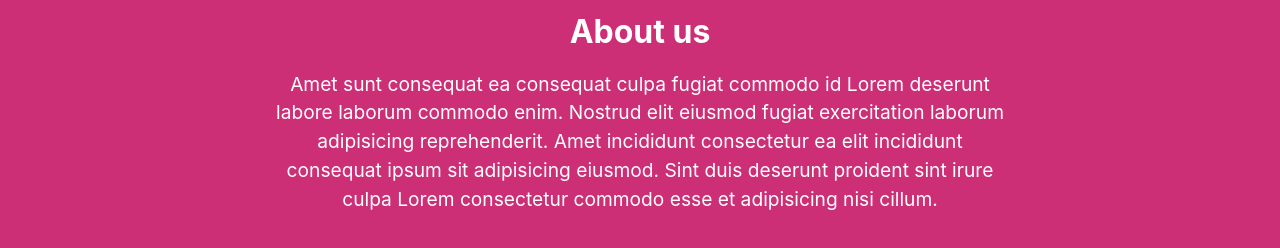
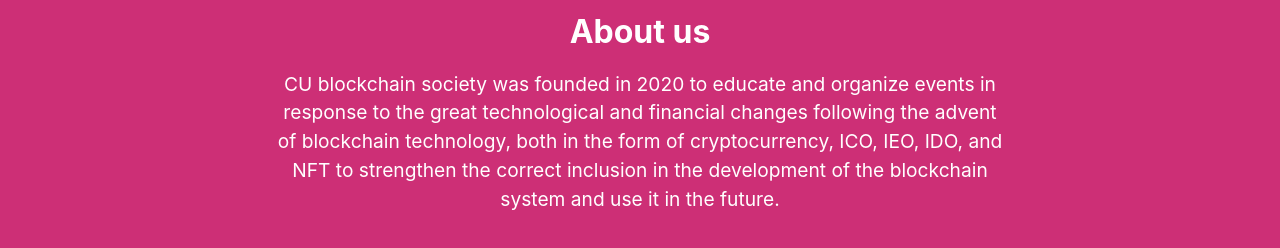
Before and after one commit to CU-Blockchain-Society/cubs-website, a Next.js app: page /about in a window 1280 px wide. Shown: the part 544-792 px from the top of the page. Built offline with nearby package versions, Linux system fonts and the light colour scheme.

Commit message:
update the description

```diff
--- a/pages/about.js
+++ b/pages/about.js
@@ -8,7 +8,7 @@ export default function About(props) {
             <Banner />
             <div className={styles.content_zone} >
                 <h6 className={styles.subtitle} >About us</h6>
-                <p className={styles.description} >Amet sunt consequat ea consequat culpa fugiat commodo id Lorem deserunt labore laborum commodo enim. Nostrud elit eiusmod fugiat exercitation laborum adipisicing reprehenderit. Amet incididunt consectetur ea elit incididunt consequat ipsum sit adipisicing eiusmod. Sint duis deserunt proident sint irure culpa Lorem consectetur commodo esse et adipisicing nisi cillum.</p>
+                <p className={styles.description} >CU blockchain society was founded in 2020 to educate and organize events in response to the great technological and financial changes following the advent of blockchain technology, both in the form of cryptocurrency, ICO, IEO, IDO, and NFT to strengthen the correct inclusion in the development of the blockchain system and use it in the future.</p>
             </div>
         </div>
     )
```
